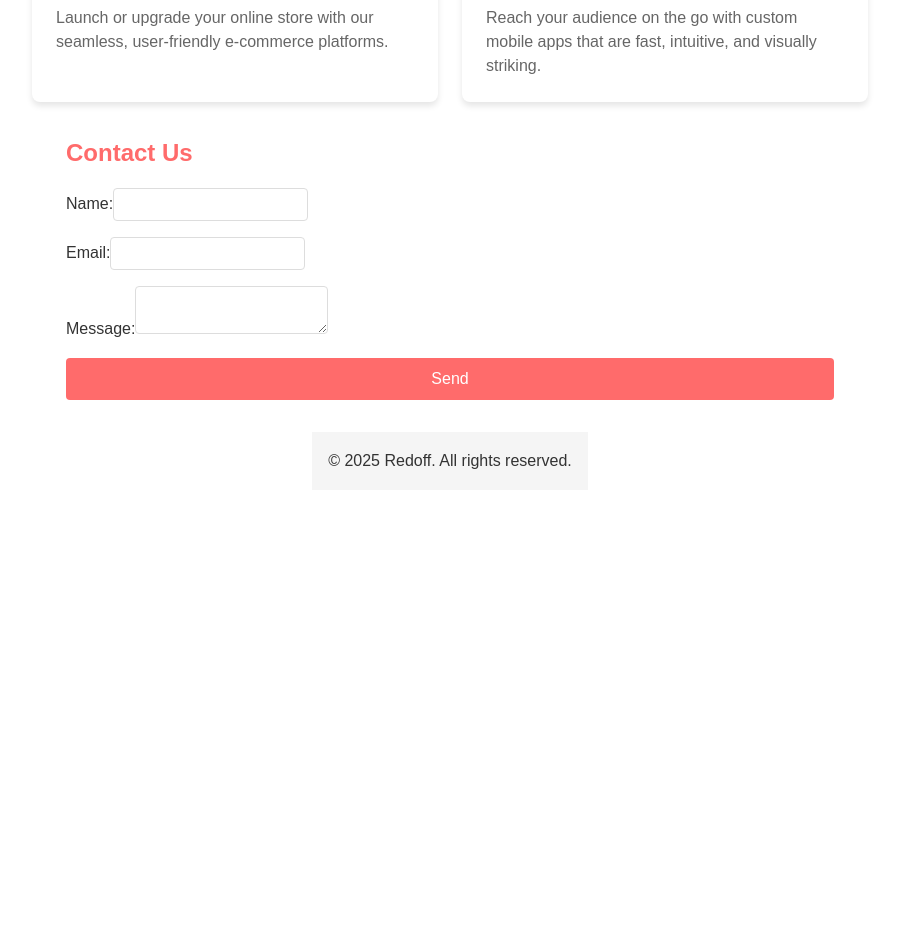
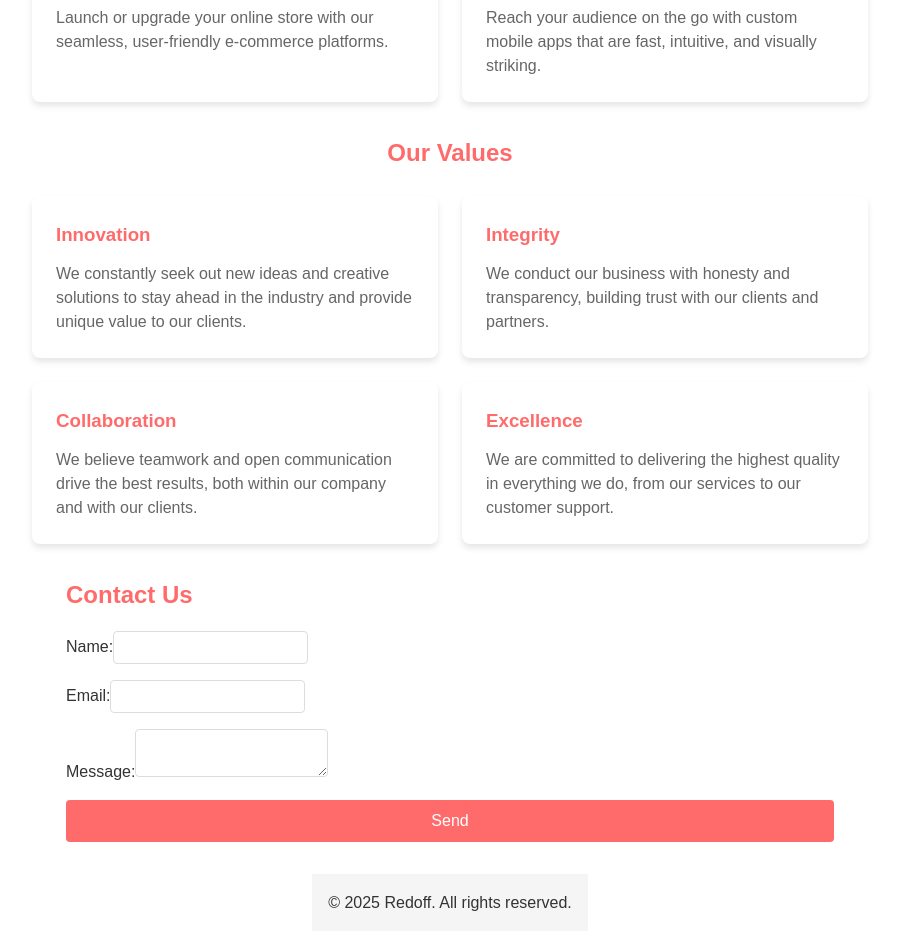
Before and after one commit to atxw/webtests_redoff, a React (Vite) app: page / in a window 1280 px wide. Shown: the part 940-1871 px from the top of the page, without its empty margins (0-899 px from the left). Before the commit the page ends 1462 px from the top, so only its background shows below. Built offline with nearby package versions, Linux system fonts and the light colour scheme.

Commit message:
Update App.jsx to add values section

```diff
--- a/src/App.jsx
+++ b/src/App.jsx
@@ -69,6 +69,28 @@ function App() {
           </div>
         </section>
 
+        <section className="features">
+          <h2>Our Values</h2>
+          <div className="cards">
+            <div className="card">
+              <h3>Innovation</h3>
+              <p>We constantly seek out new ideas and creative solutions to stay ahead in the industry and provide unique value to our clients.</p>
+            </div>
+            <div className="card">
+              <h3>Integrity</h3>
+              <p>We conduct our business with honesty and transparency, building trust with our clients and partners.</p>
+            </div>
+            <div className="card">
+              <h3>Collaboration</h3>
+              <p>We believe teamwork and open communication drive the best results, both within our company and with our clients.</p>
+            </div>
+            <div className="card">
+              <h3>Excellence</h3>
+              <p>We are committed to delivering the highest quality in everything we do, from our services to our customer support.</p>
+            </div>
+          </div>
+        </section>
+
         <section className="contact">
           <h2>Contact Us</h2>
           <form onSubmit={handleSubmit}>
```
